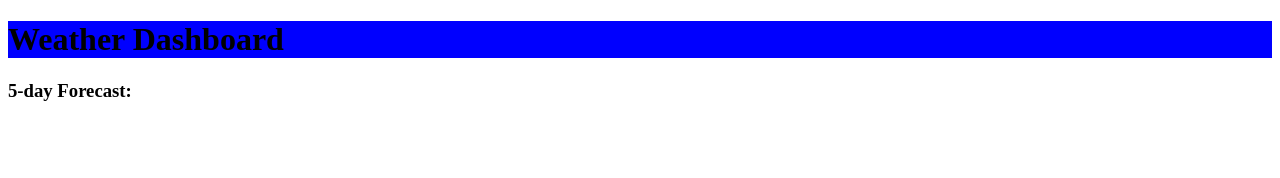
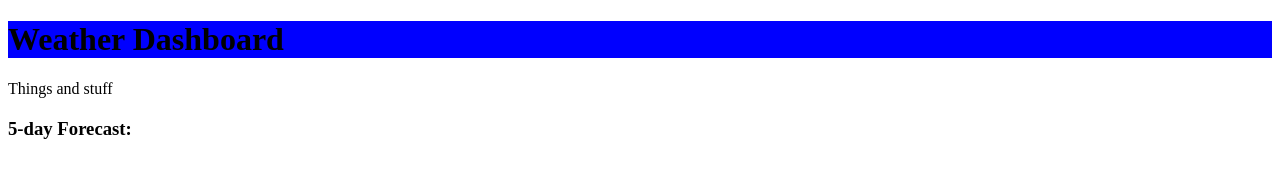
Before and after one commit to taio2187/Module6, a plain HTML site: page index.html in a window 1280 px wide. Drawn offline with nearby package versions, Linux system fonts and the light colour scheme.

Commit message:
same as last

```diff
--- a/index.html
+++ b/index.html
@@ -16,7 +16,7 @@
         <div class='row'>
             <div class='col-3'>
                 <div class='search-area'>
-
+                    Things and stuff
                 </div>
                 <div class='prev-searches'>
 
```
